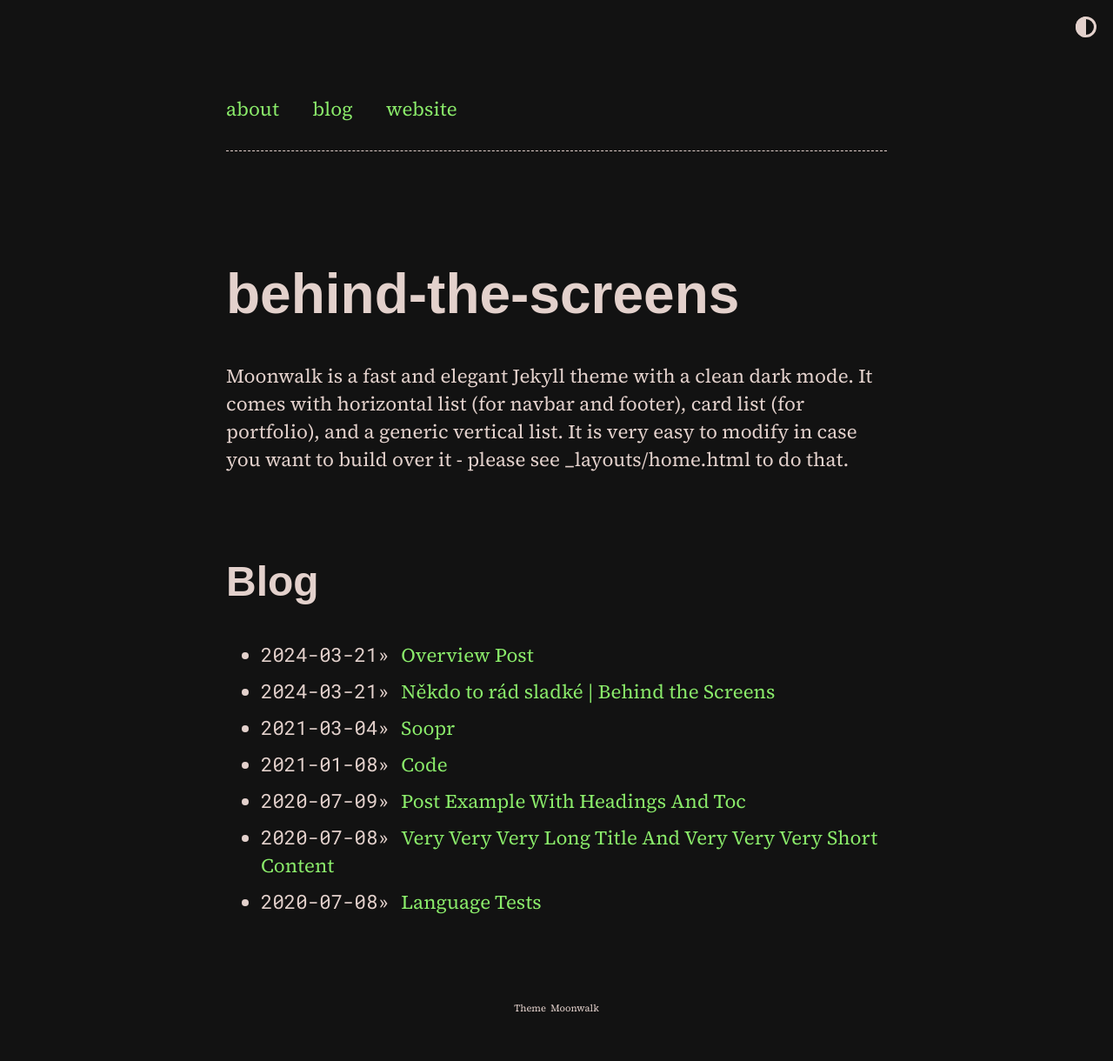
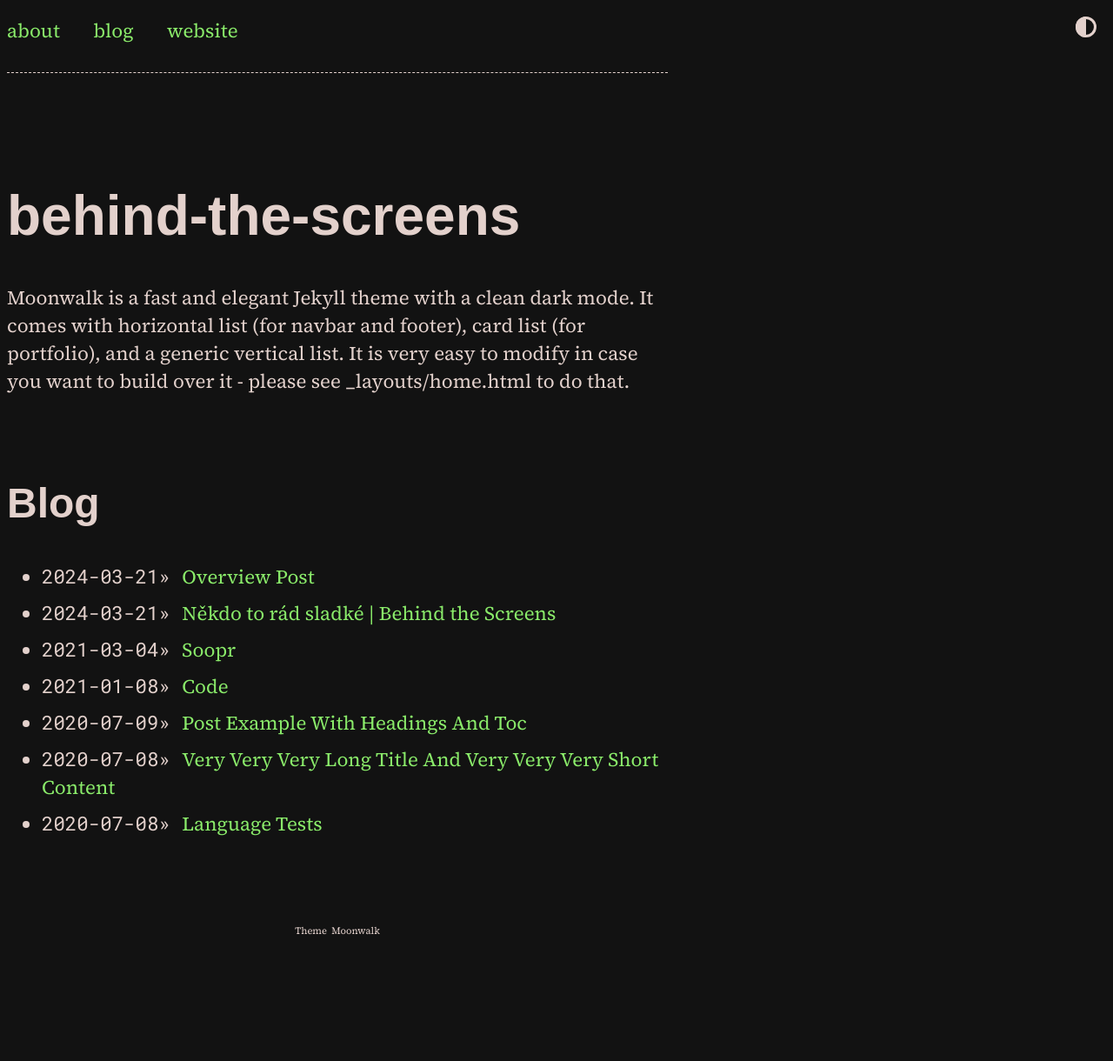
Before and after one commit to scherrer-txt/bts, a Jekyll site: the page built from index.md, in a window 1280 px wide. Shown: the whole page at 87% size. Built offline with Jekyll 4.4.1, drawn with Linux system fonts in a browser that asks for light colours; some web fonts are replaced; after the commit the page ends 1086 px from its top, so only the background shows below that.

Commit message:
Update moonwalk.scss

```diff
--- a/_sass/moonwalk.scss
+++ b/_sass/moonwalk.scss
@@ -83,11 +83,11 @@ p { margin: 1em 0; }
 
 li { margin: 0.4em 0; }
 
-//Page Width
+/* Page Width */
 .w {
   max-width: 760px;
-  margin: 0 auto;
-  padding: 4em 2em;
+  /* margin: 0 auto; */
+  /* padding: 4em 2em; */
 }
 
 table, th, td {
```
